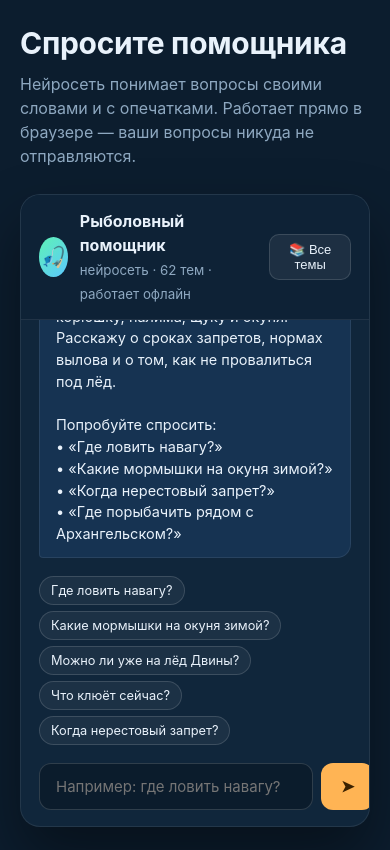
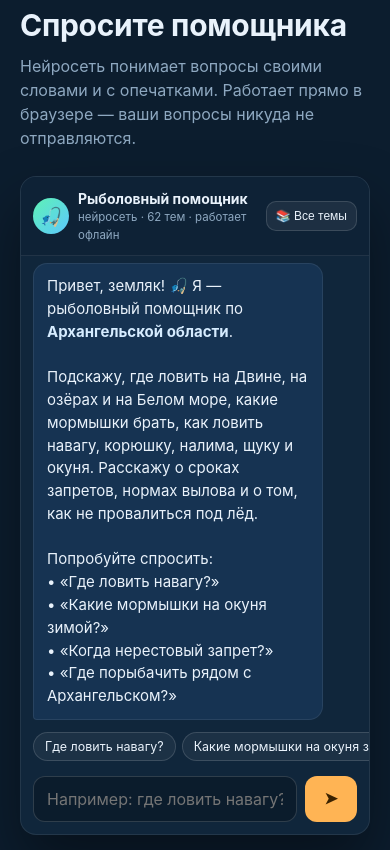
Before and after one commit to stas338q/rybak29, a plain HTML site: page index.html in a window 390 px wide. Shown: the part 1114-1964 px from the top of the page. Drawn offline with Linux system fonts and the light colour scheme.

Commit message:
Исправлена видимость ответов на телефоне

```diff
--- a/index.html
+++ b/index.html
@@ -39,13 +39,13 @@ section h2{font-size:30px;margin:0 0 6px;letter-spacing:-.01em}
 section .sub{color:var(--mut);margin:0 0 26px}
 /* chat */
 #bot{background:var(--bg2);border-top:1px solid var(--line);border-bottom:1px solid var(--line)}
-.chatbox{background:var(--card);border:1px solid var(--line);border-radius:20px;overflow:hidden;display:flex;flex-direction:column;height:640px;max-height:80vh;box-shadow:0 30px 60px #0006}
-.chathead{display:flex;align-items:center;gap:12px;padding:14px 18px;border-bottom:1px solid var(--line);background:#0e2236}
+.chatbox{position:relative;background:var(--card);border:1px solid var(--line);border-radius:20px;overflow:hidden;display:flex;flex-direction:column;height:640px;max-height:80vh;min-height:0;box-shadow:0 30px 60px #0006}
+.chathead{display:flex;flex:0 0 auto;align-items:center;gap:12px;padding:14px 18px;border-bottom:1px solid var(--line);background:#0e2236}
 .ava{width:40px;height:40px;border-radius:50%;background:linear-gradient(135deg,var(--aur),var(--acc));display:grid;place-items:center;font-size:20px}
-.chathead b{display:block}.chathead small{color:var(--mut)}
+.chathead b{display:block}.chathead small{display:block;color:var(--mut)}
 .chathead .tb{margin-left:auto;background:#ffffff10;border:1px solid #ffffff22;color:var(--txt);border-radius:10px;padding:7px 12px;cursor:pointer;font-size:13px}
-#log{flex:1;overflow-y:auto;padding:18px;display:flex;flex-direction:column;gap:12px}
-.msg{max-width:780px;padding:12px 16px;border-radius:14px;font-size:14.5px;animation:in .25s ease}
+#log{flex:1 1 auto;min-height:0;overflow-y:auto;overscroll-behavior:contain;padding:18px;display:flex;flex-direction:column;gap:12px;scrollbar-gutter:stable}
+.msg{max-width:780px;padding:12px 16px;border-radius:14px;font-size:14.5px;line-height:1.48;animation:in .25s ease}
 @keyframes in{from{opacity:0;transform:translateY(6px)}to{opacity:1}}
 .user{align-self:flex-end;background:var(--acc);color:#03263b;border-bottom-right-radius:4px;font-weight:500}
 .bot{align-self:flex-start;background:var(--card2);border:1px solid var(--line);border-bottom-left-radius:4px}
@@ -59,12 +59,12 @@ section .sub{color:var(--mut);margin:0 0 26px}
 .typing{display:inline-flex;gap:4px}.typing i{width:6px;height:6px;border-radius:50%;background:var(--mut);animation:b 1s infinite}
 .typing i:nth-child(2){animation-delay:.15s}.typing i:nth-child(3){animation-delay:.3s}
 @keyframes b{0%,60%,100%{opacity:.3}30%{opacity:1}}
-.quick{padding:0 18px 8px;display:flex;gap:6px;flex-wrap:wrap}
-#f{display:flex;gap:8px;padding:10px 18px 16px}
-#q{flex:1;background:#0b1c2c;border:1px solid #ffffff26;color:var(--txt);padding:13px 16px;border-radius:12px;font-size:15px;outline:none;font-family:inherit}
+.quick{flex:0 0 auto;padding:0 18px 8px;display:flex;gap:6px;flex-wrap:wrap}
+#f{display:flex;flex:0 0 auto;gap:8px;padding:10px 18px 16px}
+#q{flex:1;min-width:0;background:#0b1c2c;border:1px solid #ffffff26;color:var(--txt);padding:13px 16px;border-radius:12px;font-size:15px;outline:none;font-family:inherit}
 #q:focus{border-color:var(--acc)}
 #f button{background:var(--warm);border:0;color:#3a2100;font-weight:800;padding:0 20px;border-radius:12px;cursor:pointer;font-size:16px}
-#topics{display:none;max-height:240px;overflow-y:auto;padding:4px 18px 10px;border-top:1px solid var(--line)}
+#topics{display:none;flex:0 1 auto;max-height:240px;overflow-y:auto;overscroll-behavior:contain;padding:4px 18px 10px;border-top:1px solid var(--line);background:#102940}
 #topics.open{display:block}
 #topics h4{margin:10px 0 4px;font-size:12px;color:var(--mut);text-transform:uppercase;letter-spacing:.08em}
 /* calendar */
@@ -100,7 +100,18 @@ th{background:#0e2236;color:var(--mut);font-weight:600;font-size:12.5px;text-tra
 .sos .n{font-size:38px;font-weight:900;color:var(--red)}
 footer{border-top:1px solid var(--line);padding:30px 0 40px;color:var(--mut);font-size:13px}
 @media(max-width:900px){.hero .wrap,.rules{grid-template-columns:1fr}.cal{grid-template-columns:repeat(2,1fr)}.grid3,.safety{grid-template-columns:1fr 1fr}h1{font-size:34px}nav .links{display:none}}
-@media(max-width:560px){.grid3,.safety,.cal{grid-template-columns:1fr}.btn.ghost{margin:10px 0 0}.chatbox{height:75vh}}
+@media(max-width:560px){
+ .grid3,.safety,.cal{grid-template-columns:1fr}.btn.ghost{margin:10px 0 0}
+ #bot{padding:38px 0}.chatbox{height:78svh;max-height:720px;min-height:540px;border-radius:16px}
+ .chathead{gap:9px;padding:11px 12px}.ava{width:36px;height:36px;font-size:18px;flex:0 0 auto}
+ .chathead>div:nth-child(2){min-width:0}.chathead b{font-size:14px;white-space:nowrap;overflow:hidden;text-overflow:ellipsis}.chathead small{font-size:11.5px}
+ .chathead .tb{padding:7px 9px;font-size:12px;white-space:nowrap}
+ #topics{max-height:42%;padding:3px 12px 9px}
+ #log{min-height:180px;padding:12px;gap:9px}.msg{max-width:94%;padding:11px 13px;font-size:15px;line-height:1.52}
+ .quick{padding:0 12px 7px;flex-wrap:nowrap;overflow-x:auto;overscroll-behavior-x:contain;scrollbar-width:none}
+ .quick::-webkit-scrollbar{display:none}.quick .chip{flex:0 0 auto;white-space:nowrap}
+ #f{padding:8px 12px 12px}.chip{font-size:12.5px}#q{padding:12px 13px;font-size:16px}#f button{min-width:52px;padding:0 16px}
+}
 </style>
 </head>
 <body>
@@ -222,8 +233,11 @@ function predict(text){
 const ix=id=>M.topics.findIndex(t=>t.id===id);
 const esc=s=>s.replace(/[&<>"]/g,c=>({'&':'&amp;','<':'&lt;','>':'&gt;','"':'&quot;'}[c]));
 const fmt=s=>esc(s).replace(/\*\*(.+?)\*\*/g,'<b>$1</b>').replace(/\n/g,'<br>');
-const log=document.getElementById('log');
-function add(html,cls){const d=document.createElement('div');d.className='msg '+cls;d.innerHTML=html;log.appendChild(d);log.scrollTop=log.scrollHeight;return d}
+const log=document.getElementById('log'),topicsEl=document.getElementById('topics'),topicsBtn=document.getElementById('tbtn');
+log.setAttribute('aria-live','polite');
+function setTopics(open){topicsEl.classList.toggle('open',open);topicsBtn.setAttribute('aria-expanded',String(open));topicsBtn.textContent=open?'✕ Закрыть':'📚 Все темы'}
+function closeTopics(){setTopics(false)}
+function add(html,cls){const d=document.createElement('div');d.className='msg '+cls;d.innerHTML=html;log.appendChild(d);requestAnimationFrame(()=>{log.scrollTop=log.scrollHeight});return d}
 const chips=list=>'<div class="chips">'+list.map(c=>`<button class="chip" data-t="${M.topics[c].id}">${esc(M.topics[c].title)}</button>`).join('')+'</div>';
 const SERVICE=['greet','thanks','bye','about'];
 function reply(fn){const t=add('<span class="typing"><i></i><i></i><i></i></span>','bot');setTimeout(()=>{t.remove();fn()},380)}
@@ -231,18 +245,19 @@ function showTopic(c,conf,others){let h=fmt(M.topics[c].answer);
  if(conf!==undefined&&!SERVICE.includes(M.topics[c].id)){h+=`<div class="meta">🧠 Тема: <b>${esc(M.topics[c].title)}</b> · уверенность<span class="bar"><i style="width:${Math.round(conf*100)}%"></i></span>${Math.round(conf*100)}%`;
   if(others&&others.length)h+='<br>Возможно, вам также интересно:'+chips(others);h+='</div>'}
  add(h,'bot')}
-function ask(text){text=text.trim();if(!text)return;add(esc(text),'user');const p=predict(text);
+function ask(text){text=text.trim();if(!text)return;closeTopics();add(esc(text),'user');const p=predict(text);
  reply(()=>{
   if(!p){add('Хм, я не узнал ни одного слова 🤔 Попробуйте спросить иначе или выберите тему:'+chips(['navaga','places_dvina','mormyshka_types','ice_safety','rules'].map(ix)),'bot');return}
   const order=[...p.keys()].sort((a,b)=>p[b]-p[a]),best=order[0],conf=p[best];
   if(conf<0.35){add('Я не совсем уверен, что понял вопрос 🤔 Может быть, вы имели в виду одну из этих тем?'+chips(order.slice(0,4)),'bot');return}
   showTopic(best,conf,order.slice(1,4).filter(c=>p[c]>0.04&&!SERVICE.includes(M.topics[c].id)))})}
-function openTopic(id){const c=ix(id);if(c<0)return;add(esc(M.topics[c].title),'user');reply(()=>showTopic(c))}
+function openTopic(id){const c=ix(id);if(c<0)return;closeTopics();add(esc(M.topics[c].title),'user');reply(()=>showTopic(c))}
 document.getElementById('f').onsubmit=e=>{e.preventDefault();const q=document.getElementById('q');ask(q.value);q.value=''};
 document.addEventListener('click',e=>{
  const t=e.target.closest('[data-t]');if(t){if(!t.closest('#bot'))document.getElementById('bot').scrollIntoView();openTopic(t.dataset.t);return}
  const a=e.target.closest('[data-ask]');if(a){if(!a.closest('#bot'))document.getElementById('bot').scrollIntoView();ask(a.dataset.ask)}});
-document.getElementById('tbtn').onclick=()=>document.getElementById('topics').classList.toggle('open');
+topicsBtn.onclick=()=>setTopics(!topicsEl.classList.contains('open'));
+setTopics(false);
 const groups=[['📍 Места',['places_arkhangelsk','places_dvina','places_lakes','places_sea','places_rivers']],
  ['📜 Правила',['rules','catch_limits','banned_species']],
  ['🐟 Рыба',['navaga','smelt','perch_winter','perch_summer','pike_winter','pike_summer','burbot','roach','ide','bream','ruff','grayling','whitefish','salmon','crucian','zander']],
```
